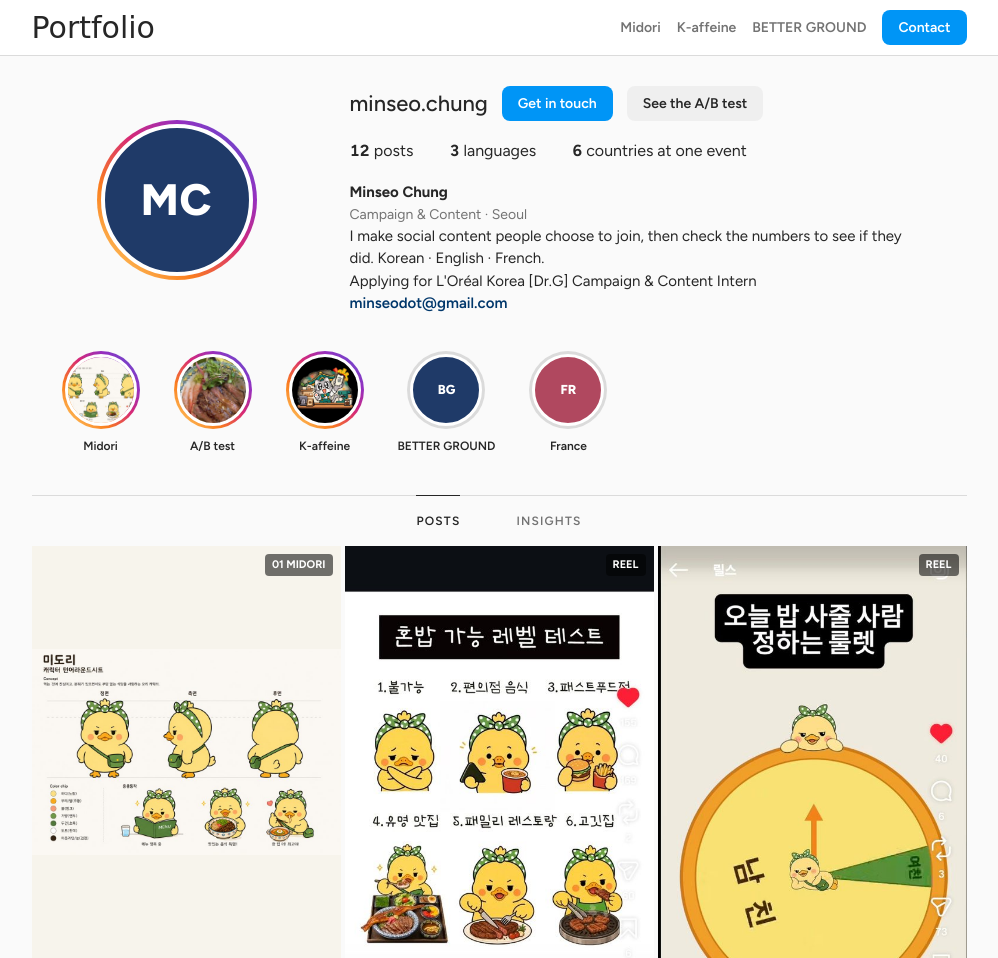
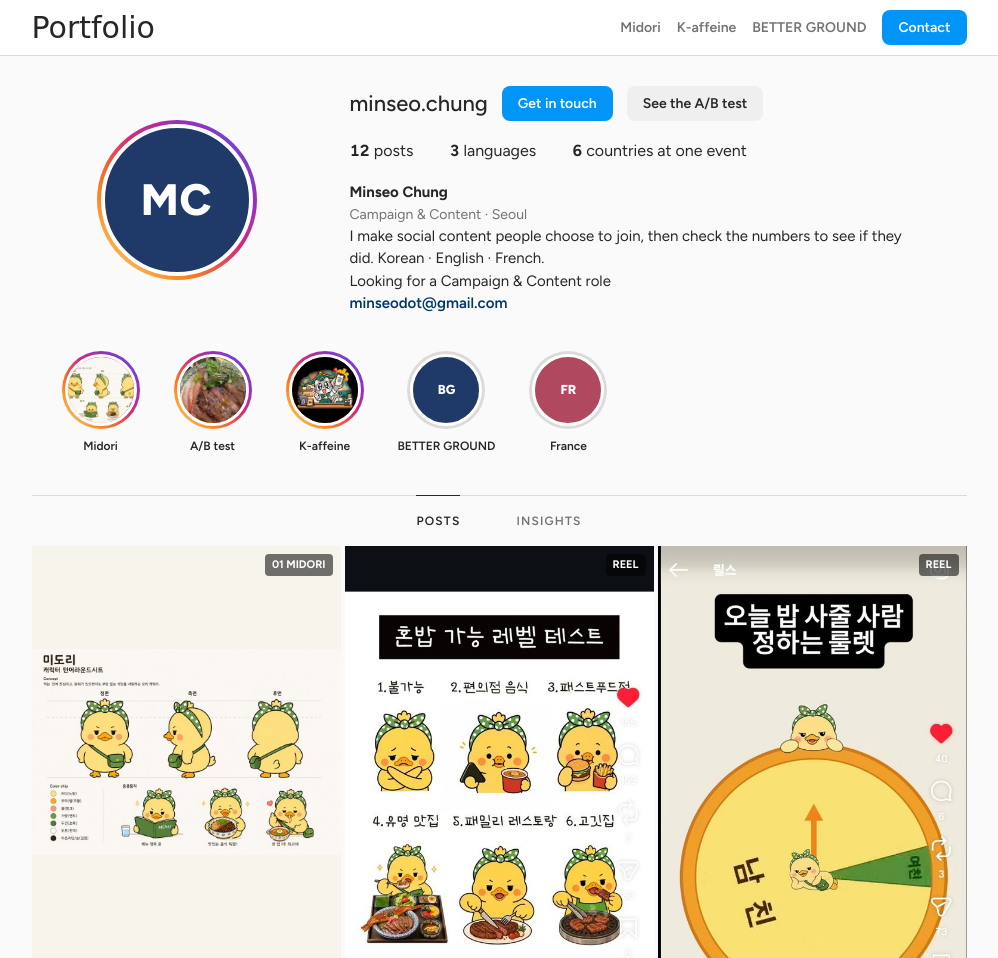
Before and after one commit to minseodot-code/minseo-portfolio, a plain HTML site: page index.html in a window 1280 px wide. Shown: the top 958 px of the page, without its empty margins (141-1139 px from the left). Drawn offline with Linux system fonts and the light colour scheme; files whose address does not match are found by name; a web font is replaced by a local one.

Commit message:
Swap bio and closing wording per company with ?for=
data/targets.json holds a company-free default and per-company text.
index.html now shows the default; ?for=loreal restores the L'Oréal
[Dr.G] wording exactly as before. Unknown keys keep the default.

Co-Authored-By: Claude Opus 5.5 <noreply@anthropic.com>
Claude-Session: https://claude.ai/code/session_01QKzLC68dmmGcZsZpEWEt5y

```diff
--- /dev/null
+++ b/data/targets.json
@@ -0,0 +1,12 @@
+{
+  "default": {
+    "applying": "Looking for a Campaign & Content role",
+    "closing": "I'm happiest when I make something people choose to join. That's what I'd like to do on your team."
+  },
+  "targets": {
+    "loreal": {
+      "applying": "Applying for L'Oréal Korea [Dr.G] Campaign & Content Intern",
+      "closing": "I'm happiest when I make something people choose to join. That's what I'd like to do for Dr.G."
+    }
+  }
+}
--- a/index.html
+++ b/index.html
@@ -63,7 +63,8 @@
         <b>Minseo Chung</b>
         <div class="cat">Campaign &amp; Content · Seoul</div>
         <p>I make social content people choose to join, then check the numbers to see if they did. Korean · English · French.</p>
-        <p>Applying for L'Oréal Korea [Dr.G] Campaign &amp; Content Intern</p>
+        <!-- Swapped by ?for=<key> using data/targets.json; this is the default wording. -->
+        <p id="applying">Looking for a Campaign &amp; Content role</p>
         <a href="#contact">minseodot@gmail.com</a>
       </div>
     </div>
@@ -95,7 +96,7 @@
 
   <!-- END -->
   <section class="end" id="contact">
-    <p class="q">I'm happiest when I make something people choose to join. That's what I'd like to do for Dr.G.</p>
+    <p class="q" id="closing">I'm happiest when I make something people choose to join. That's what I'd like to do on your team.</p>
     <p>Minseo Chung · minseodot@gmail.com · +82 10-5718-0676 · Seoul</p>
     <a class="btn" href="#top">Back to top</a>
   </section>
--- a/script.js
+++ b/script.js
@@ -422,6 +422,28 @@ function wireHighlights(data) {
   });
 }
 
+/* ---------- per-company wording (?for=<key>) ---------- */
+
+// index.html already shows the default wording, so this only changes text when
+// ?for= names a company in data/targets.json. Unknown keys keep the default.
+function applyTarget() {
+  const key = (new URLSearchParams(location.search).get("for") || "").trim().toLowerCase();
+  return fetch("data/targets.json")
+    .then((r) => (r.ok ? r.json() : Promise.reject(new Error(`data/targets.json: HTTP ${r.status}`))))
+    .then((data) => {
+      const own = Object.prototype.hasOwnProperty.call(data.targets || {}, key) ? data.targets[key] : null;
+      if (key && !own) console.warn(`?for=${key}: no entry in data/targets.json, showing the default wording`);
+      const t = { ...data.default, ...(own || {}) };
+      for (const id of ["applying", "closing"]) {
+        const el = document.getElementById(id);
+        if (el && t[id]) el.textContent = t[id];   // plain text, never HTML
+      }
+    })
+    .catch((err) => console.error(err));   // keep the default wording already in the page
+}
+
+applyTarget();
+
 /* ---------- boot ---------- */
 
 fetch("data/posts.json")
```
Also changed, not shown: 1 other file.
